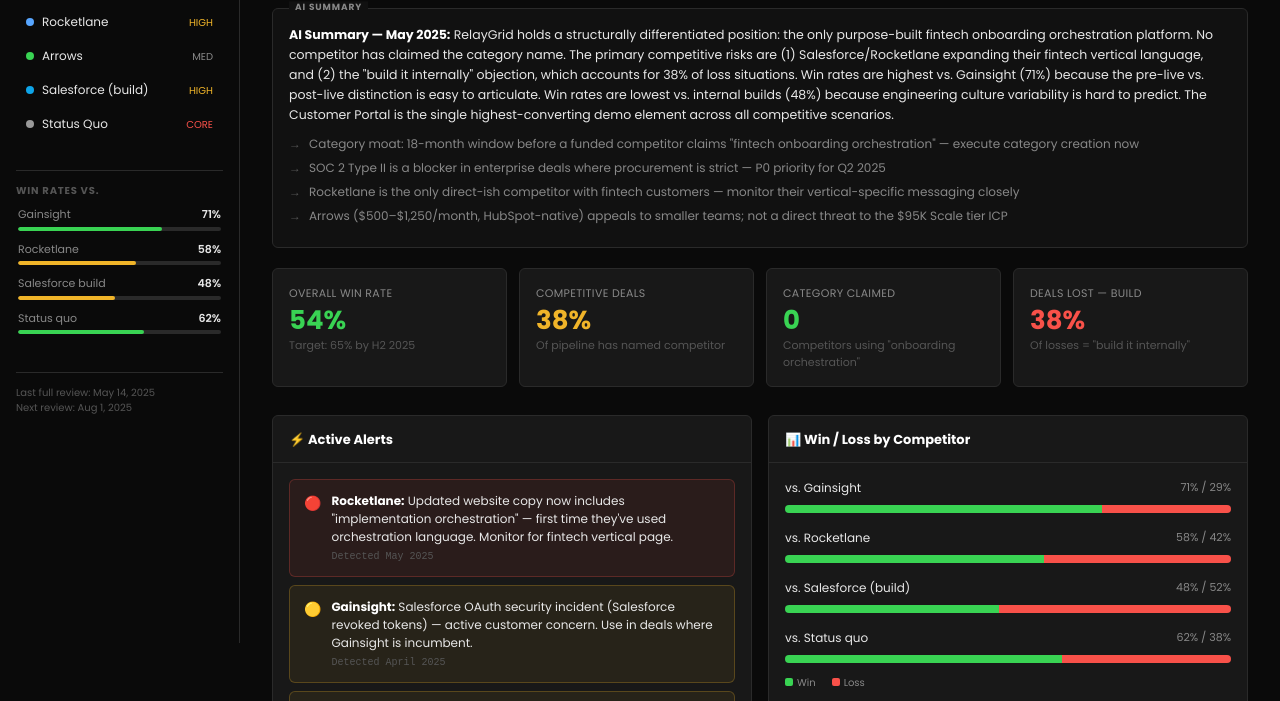
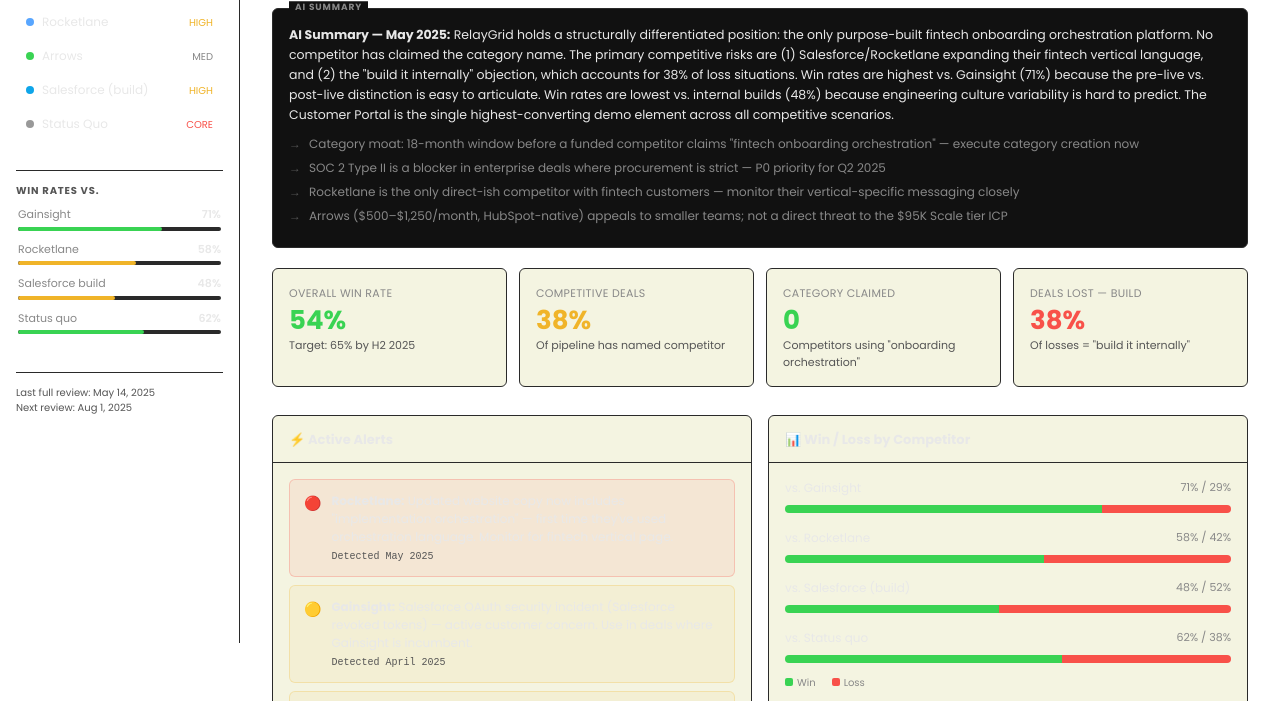
Before and after one commit to tia-kelly/competitive_intelligence, a plain HTML site: page index.html in a window 1280 px wide. Shown: the part 157-858 px from the top of the page. Drawn offline with Linux system fonts and the light colour scheme.

Commit message:
Update index.html
color palette change

```diff
--- a/index.html
+++ b/index.html
@@ -11,18 +11,18 @@
   *, *::before, *::after { box-sizing: border-box; margin: 0; padding: 0; }
 
   :root {
-    --bg:        #0a0a0a;
+    --bg:        #ffffff;
     --surface:   #111111;
-    --card:      #181818;
+    --card:      #F4F4E1;
     --border:    #2a2a2a;
     --border-lt: #333333;
     --text:      #e8e8e8;
     --muted:     #888888;
     --dim:       #555555;
-    --white:     #ffffff;
+    --black:     #000000;
 
     /* Accent per competitor */
-    --rg:        #ffffff;
+    --rg:        #000000;
     --gain:      #f0b429;
     --rocket:    #58a6ff;
     --arrows:    #39d353;
```
